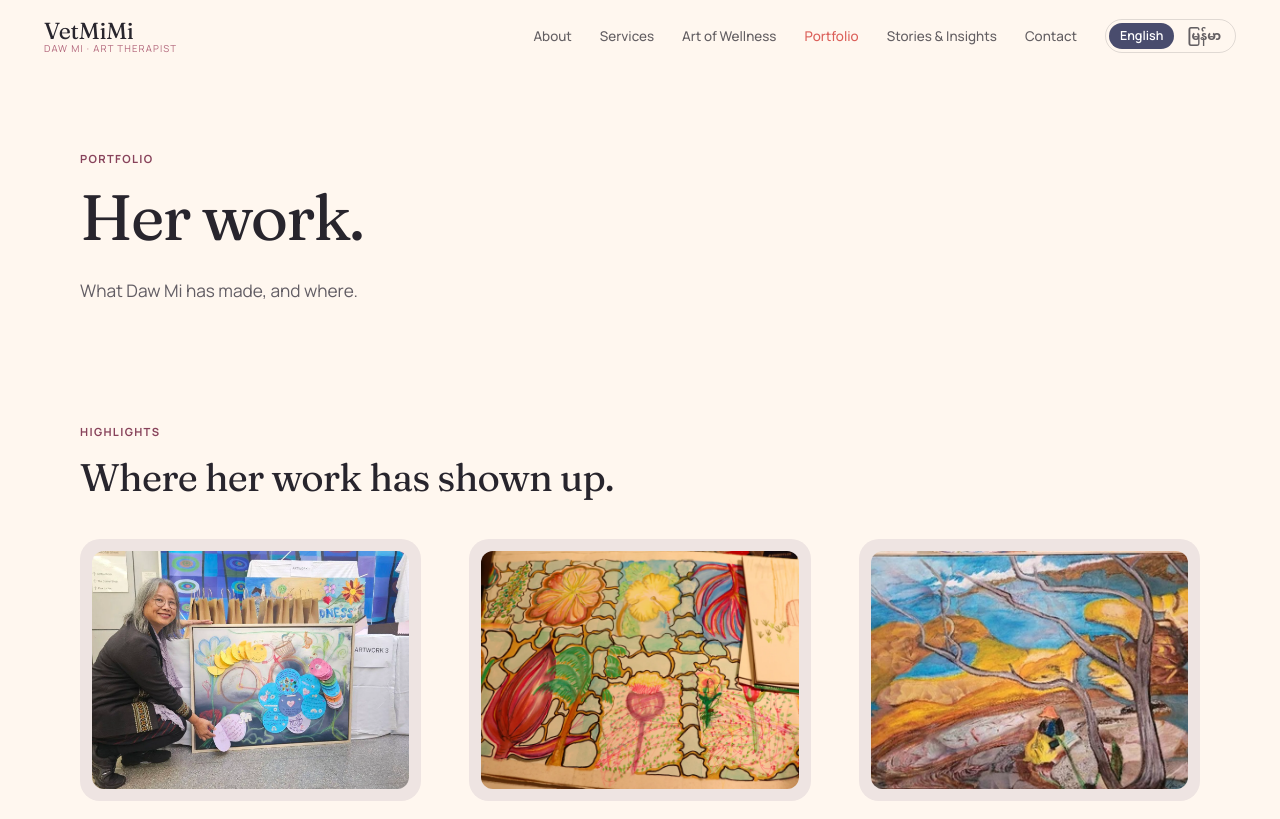
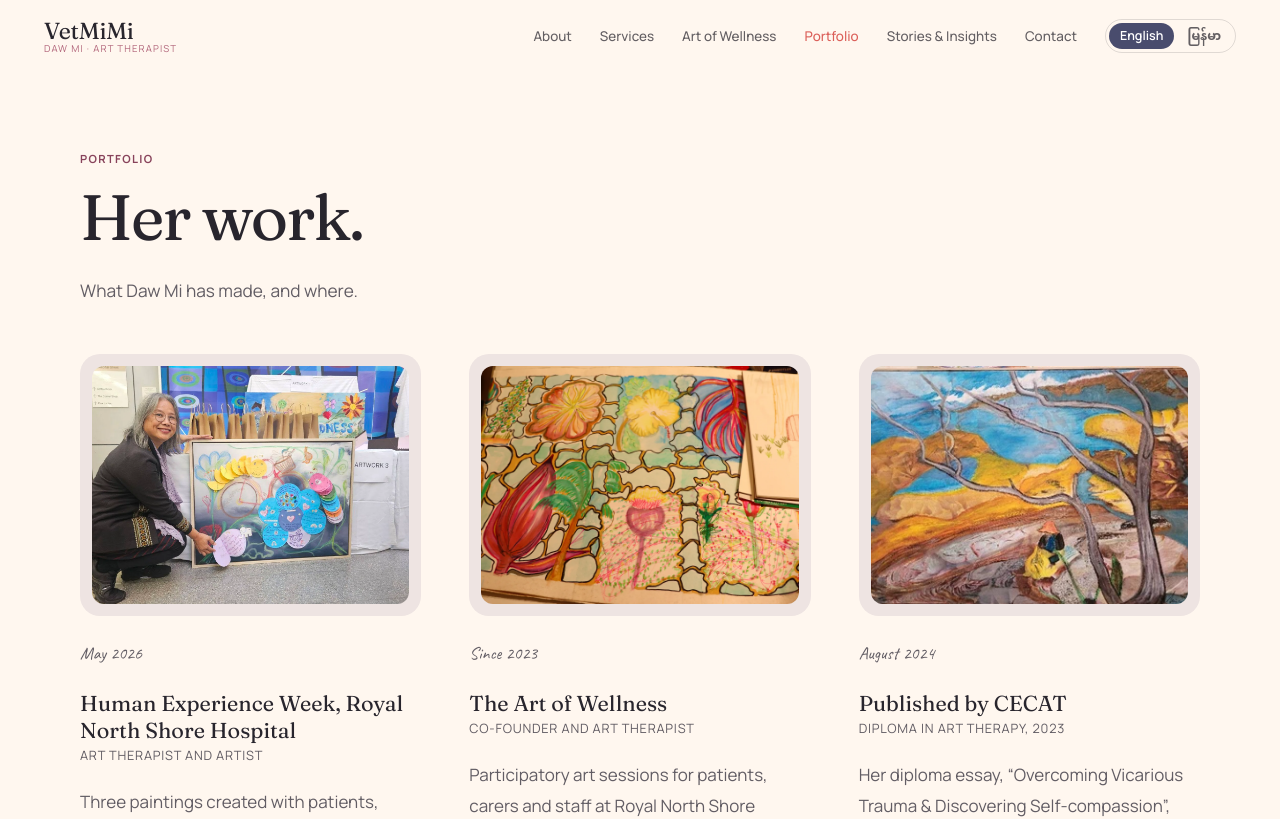
Before and after one commit to VetMiMi/vetmimi-next, a Next.js app: page /en/portfolio in a window 1280 px wide. Shown: the top 819 px of the page. Built offline with nearby package versions, Linux system fonts and the light colour scheme.

Commit message:
style(portfolio): lead straight from the page header into the highlights
Drops the second heading and the double spacing above the cards, and updates the CECAT card to her completed Diploma (2023).

```diff
--- a/app/[locale]/portfolio/page.tsx
+++ b/app/[locale]/portfolio/page.tsx
@@ -22,9 +22,10 @@ export default async function Portfolio({
         <p className="ed-lead">{t("header.lead")}</p>
       </header>
 
-      <section className="ed-container ed-section" aria-labelledby="highlights">
-        <p className="ed-label">{t("highlights.label")}</p>
-        <h2 id="highlights">{t("highlights.title")}</h2>
+      <section
+        className="ed-container ed-section pf-highlights-section"
+        aria-label={t("highlights.label")}
+      >
         <div className="pf-highlights">
           {HIGHLIGHTS.map((item) => (
             <article key={item.id} className="pf-highlight">
--- a/messages/en/portfolio.json
+++ b/messages/en/portfolio.json
@@ -6,7 +6,6 @@
   },
   "highlights": {
     "label": "Highlights",
-    "title": "Where her work has shown up.",
     "items": {
       "humanExperienceWeek": {
         "when": "May 2026",
@@ -25,7 +24,7 @@
       "cecat": {
         "when": "August 2024",
         "title": "Published by CECAT",
-        "role": "Art Therapy Diploma student",
+        "role": "Diploma in Art Therapy, 2023",
         "text": "Her diploma essay, “Overcoming Vicarious Trauma & Discovering Self-compassion”, was shared by CECAT’s director, Robert Gray, with three of her artworks. She is also listed in CECAT’s directory of art therapists.",
         "alt": "Daw Mi’s painting of a figure in yellow sketching beneath bare trees, from her CECAT essay"
       }
--- a/messages/my/portfolio.json
+++ b/messages/my/portfolio.json
@@ -6,7 +6,6 @@
   },
   "highlights": {
     "label": "ထူးခြားချက်များ",
-    "title": "ဒေါ်မိရဲ့ လက်ရာများ ပါဝင်ခဲ့ရာ နေရာများ။",
     "items": {
       "humanExperienceWeek": {
         "when": "2026 မေလ",
@@ -25,7 +24,7 @@
       "cecat": {
         "when": "2024 ဩဂုတ်လ",
         "title": "CECAT မှ ထုတ်ဝေဖော်ပြခြင်း",
-        "role": "အနုပညာကုထုံး ဒီပလိုမာ ကျောင်းသူ",
+        "role": "အနုပညာကုထုံး ဒီပလိုမာ၊ 2023",
         "text": "သူမရဲ့ ဒီပလိုမာ ဆောင်းပါး “Overcoming Vicarious Trauma & Discovering Self-compassion” (အခြားသူများ၏ စိတ်ဒဏ်ရာကြောင့် ထိခိုက်ခံစားရမှုကို ကျော်လွှားခြင်းနှင့် မိမိကိုယ်ကို ကရုဏာထားခြင်းကို ရှာဖွေတွေ့ရှိခြင်း) ကို CECAT ၏ ဒါရိုက်တာ Robert Gray က သူမရဲ့ အနုပညာလက်ရာ သုံးခုနှင့်အတူ မျှဝေဖော်ပြခဲ့ပါတယ်။ CECAT ၏ အနုပညာကုထုံး ပညာရှင်များ လမ်းညွှန်စာရင်းတွင်လည်း သူမရဲ့ အမည် ပါဝင်ပါတယ်။",
         "alt": "CECAT ဆောင်းပါးမှ ဒေါ်မိရဲ့ ပန်းချီကား၊ အရွက်ကြွေ သစ်ပင်များအောက်တွင် အဝါရောင် ဝတ်ထားသူ တစ်ဦး ပုံကြမ်းဆွဲနေပုံ"
       }
--- a/styles/portfolio.css
+++ b/styles/portfolio.css
@@ -2,11 +2,15 @@
 
 /* Highlights: photos in the same soft mat frame as About and Art of
    Wellness. */
+/* The cards follow the page header directly, with no heading of their own. */
+.pf-highlights-section {
+  padding-top: 0;
+}
 .pf-highlights {
   display: grid;
   grid-template-columns: repeat(3, minmax(0, 1fr));
   gap: clamp(28px, 4vw, 48px);
-  margin-top: 2.5rem;
+  margin-top: 0.5rem;
 }
 .pf-frame {
   margin: 0 0 1.4rem;
```
